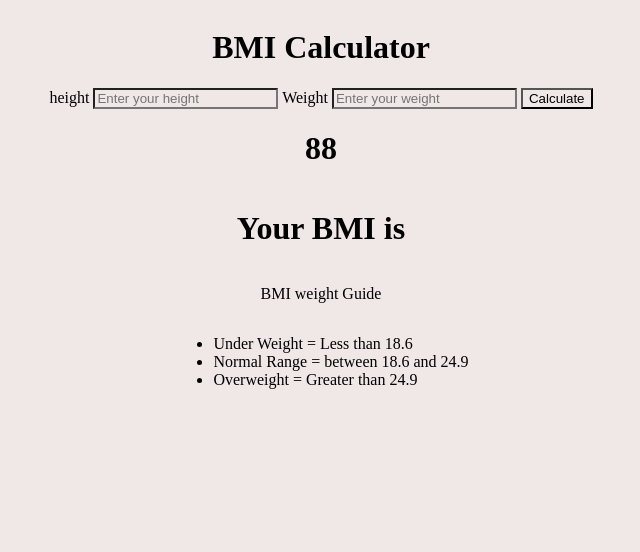
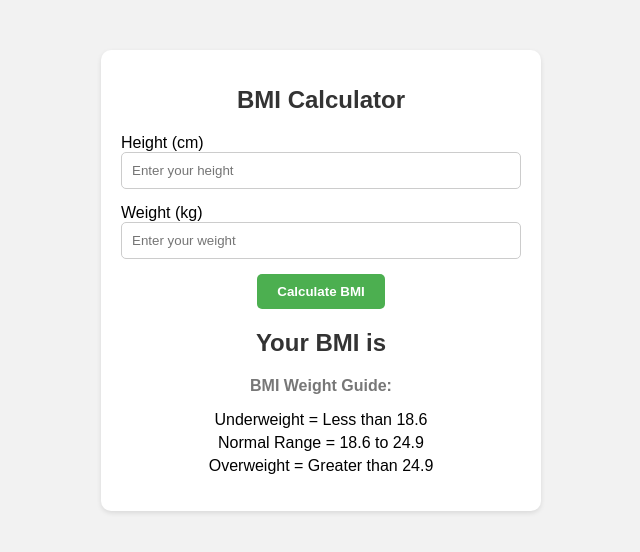
Before and after one commit to sahil-kumar-yadav/Javascript, a plain HTML site: page Part 2/Project 2 BMI calculator/index.html in a window 1280 px wide. Shown: the whole page, without its empty margins (319-959 px from the left). Drawn offline with Linux system fonts and the light colour scheme.

Commit message:
added styles to project 2

```diff
--- a/Part 2/Project 2 BMI calculator/index.html
+++ b/Part 2/Project 2 BMI calculator/index.html
@@ -1,32 +1,36 @@
 <!DOCTYPE html>
 <html lang="en">
+
 <head>
     <meta charset="UTF-8">
     <meta name="viewport" content="width=device-width, initial-scale=1.0">
     <title>BMI calculator</title>
     <link rel="stylesheet" href="style.css">
 </head>
+
 <body>
+    <div class="container">
         <h1>BMI Calculator</h1>
-    <form>
-
-        <label for="height">height</label>
-        <!-- when we set type = number user can only enter numeric values -->
+        <form name="bmiForm">
+            <div class="input-container">
+                <label for="height">Height (cm)</label>
                 <input type="number" name="height" id="height" placeholder="Enter your height">
-        <label for="weight">Weight</label>
+            </div>
+            <div class="input-container">
+                <label for="weight">Weight (kg)</label>
                 <input type="number" name="weight" id="weight" placeholder="Enter your weight">
-        <button type="submit">Calculate</button>
+            </div>
+            <button type="submit">Calculate BMI</button>
         </form>
-    <h1 id="result">88</h1>
-    <h1>Your BMI is <span id="conclusion"></span></h1>
-
-    <p>BMI weight Guide</p>
+        <h1 id="result">Your BMI is <span id="conclusion"></span></h1>
+        <p class="guide">BMI Weight Guide:</p>
         <ul>
-        <li>Under Weight = Less than 18.6</li>
-        <li>Normal Range = between 18.6 and 24.9</li>
+            <li>Underweight = Less than 18.6</li>
+            <li>Normal Range = 18.6 to 24.9</li>
             <li>Overweight = Greater than 24.9</li>
         </ul>
-
+    </div>
 </body>
 <script src="main.js"></script>
+
 </html>
--- a/Part 2/Project 2 BMI calculator/style.css
+++ b/Part 2/Project 2 BMI calculator/style.css
@@ -1,9 +1,64 @@
-*{
-    background: rgb(240 231 231);
+body {
+    font-family: Arial, sans-serif;
+    background-color: #f2f2f2;
+    margin: 0;
+    padding: 0;
 }
 
-body{
-    display: flex;
-    flex-direction: column;
-    align-items: center;
+.container {
+    max-width: 400px;
+    margin: 50px auto;
+    padding: 20px;
+    background-color: #fff;
+    border-radius: 10px;
+    box-shadow: 0 2px 5px rgba(0, 0, 0, 0.1);
+    text-align: center;
 }
+
+h1 {
+    color: #333;
+    font-size: 24px;
+    margin-bottom: 20px;
+}
+
+.input-container {
+    margin-bottom: 15px;
+    text-align: left;
+}
+
+input[type="number"] {
+    width: 100%;
+    padding: 10px;
+    border: 1px solid #ccc;
+    border-radius: 5px;
+    box-sizing: border-box;
+}
+
+button {
+    background-color: #4caf50;
+    color: #fff;
+    border: none;
+    padding: 10px 20px;
+    border-radius: 5px;
+    cursor: pointer;
+    font-weight: bold;
+}
+
+#result {
+    margin-top: 20px;
+    font-weight: bold;
+}
+
+.guide {
+    font-weight: bold;
+    color: #777;
+}
+
+ul {
+    list-style: none;
+    padding: 0;
+}
+
+li {
+    margin-bottom: 5px;
+}
```
Lines whose indentation alone changed are shown as unchanged.
